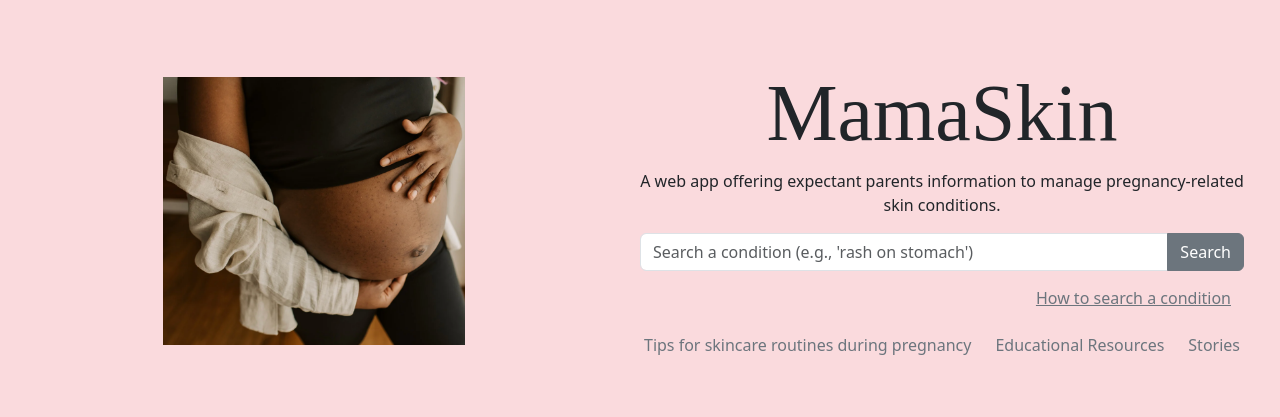
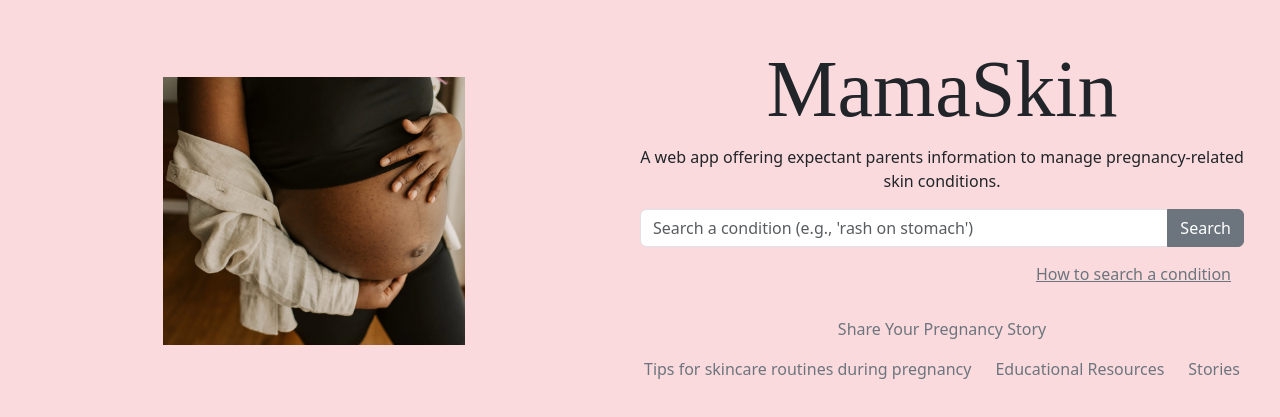
Before and after one commit to lioliadoc/Frontend, a React (Vite) app: page / in a window 1280 px wide. Shown: the part 189-606 px from the top of the page. Built offline with nearby package versions, Linux system fonts and the light colour scheme; no server answers.

Commit message:
HomePage modified

```diff
--- a/src/components/home/HomePage.tsx
+++ b/src/components/home/HomePage.tsx
@@ -78,7 +78,13 @@ function HomePage() {
               How to search a condition
             </Button>
           </div>
-
+          <Row className="justify-content-center mt-4">
+            <Col xs="auto">
+              <a href="/stories" className="text-decoration-none text-secondary">
+                Share Your Pregnancy Story
+              </a>
+            </Col>
+          </Row>
 
           <Row className="justify-content-center mt-3">
             <Col xs="auto">
```
